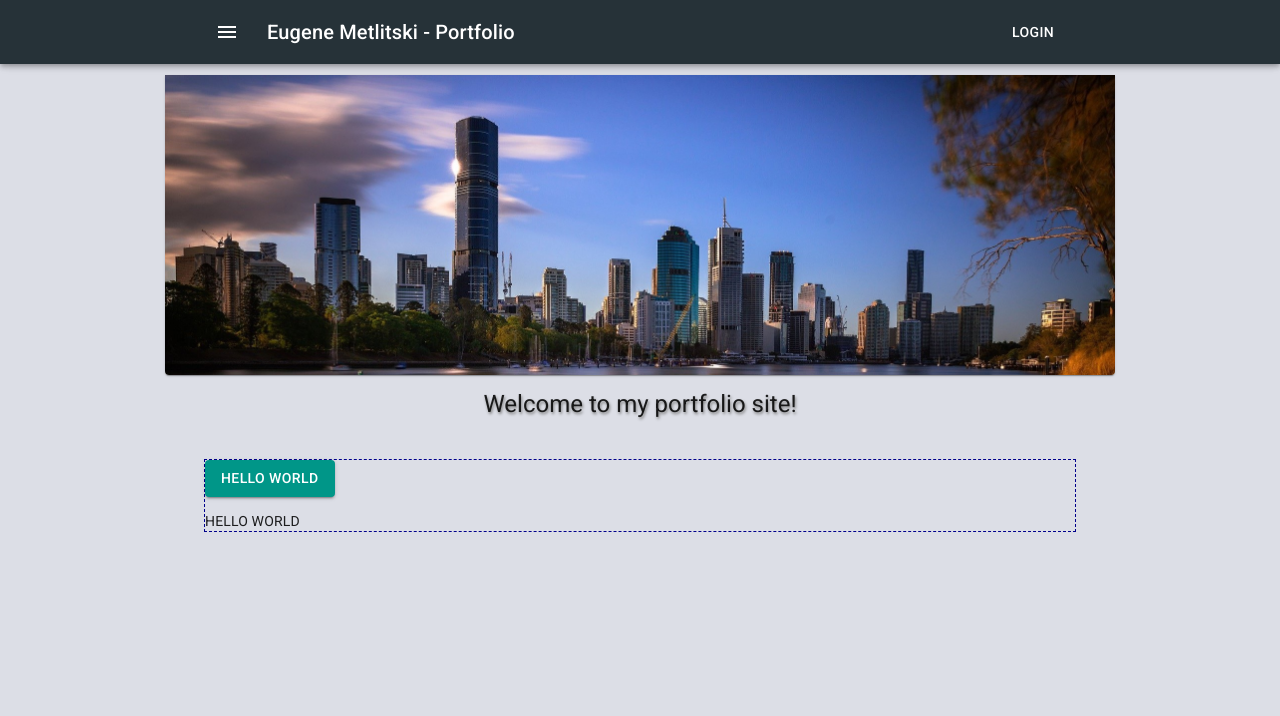
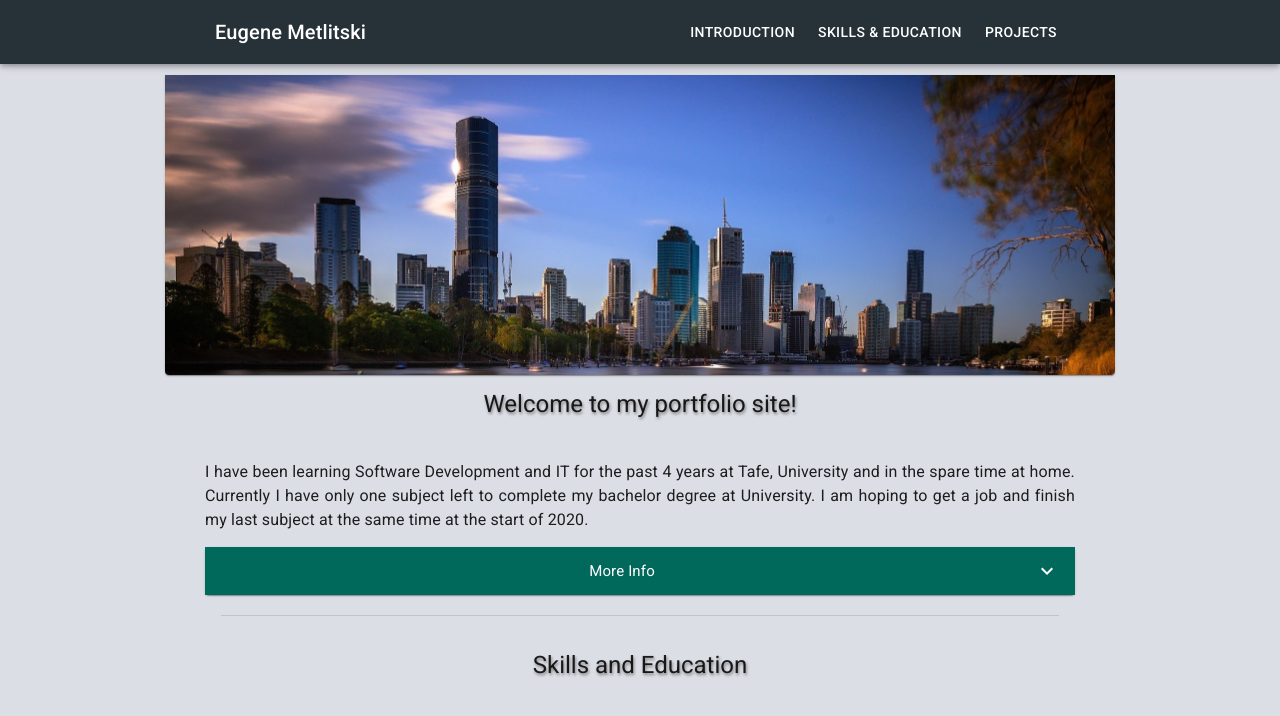
Before and after one commit to EugeneMetlitski/Portfolio-v2, a React (Create React App) app: page / in a window 1280 px wide. Shown: the top 716 px of the page. Built offline with nearby package versions, Linux system fonts and the light colour scheme.

Commit message:
Introduction Done

```diff
--- a/src/components/App.js
+++ b/src/components/App.js
@@ -5,8 +5,8 @@ import AppBar from '@material-ui/core/AppBar';
 import Toolbar from '@material-ui/core/Toolbar';
 import Typography from '@material-ui/core/Typography';
 import Button from '@material-ui/core/Button';
-import IconButton from '@material-ui/core/IconButton';
-import MenuIcon from '@material-ui/icons/Menu';
+// import IconButton from '@material-ui/core/IconButton';
+// import MenuIcon from '@material-ui/icons/Menu';
 import KeyboardArrowUpIcon from '@material-ui/icons/KeyboardArrowUp';
 import useScrollTrigger from '@material-ui/core/useScrollTrigger';
 import Slide from '@material-ui/core/Slide';
@@ -70,13 +70,15 @@ function App(props) {
       <HideOnScroll {...props}>
       <AppBar>
         <Toolbar className={classes.toolbar}>
-          <IconButton edge="start" className={classes.menuButton} color="inherit" aria-label="menu">
+          {/* <IconButton edge="start" className={classes.menuButton} color="inherit" aria-label="menu">
             <MenuIcon />
-          </IconButton>
+          </IconButton> */}
           <Typography variant="h6" className={classes.title}>
-            Eugene Metlitski - Portfolio
+            Eugene Metlitski
           </Typography>
-          <Button color="inherit" className={classes.button}>Login</Button>
+          <Button color="inherit" className={classes.button}>Introduction</Button>
+          <Button color="inherit" className={classes.button}>Skills & Education</Button>
+          <Button color="inherit" className={classes.button}>Projects</Button>
         </Toolbar>
       </AppBar>
       </HideOnScroll>
@@ -123,6 +125,7 @@ const useStyles = makeStyles(theme => ({
     // fontFamily: 'Roboto Mono, monospace',
   },
   button: {
+    marginLeft: '7px',
     // fontFamily: 'Roboto Mono, monospace',
   },
   scrollUp: {
--- a/src/components/Content.js
+++ b/src/components/Content.js
@@ -3,15 +3,21 @@ import { makeStyles } from '@material-ui/core/styles';
 import Card from '@material-ui/core/Card';
 import CardActionArea from '@material-ui/core/CardActionArea';
 import CardMedia from '@material-ui/core/CardMedia';
-import Button from '@material-ui/core/Button';
+// import Button from '@material-ui/core/Button';
 import Typography from '@material-ui/core/Typography';
 import TitleImage from './../resources/title-image.jpg';
+import Divider from '@material-ui/core/Divider';
+import ExpansionPanel from '@material-ui/core/ExpansionPanel';
+import ExpansionPanelSummary from '@material-ui/core/ExpansionPanelSummary';
+import ExpansionPanelDetails from '@material-ui/core/ExpansionPanelDetails';
+import ExpandMoreIcon from '@material-ui/icons/ExpandMore';
 
 export default function Content() {
   const classes = useStyles();
 
     return (
     <React.Fragment>
+
       <Card className={classes.card}>
         <CardActionArea>
           <CardMedia
@@ -28,20 +34,68 @@ export default function Content() {
         Welcome to my portfolio site!
       </Typography>
 
+      {/* MAIN CONTENT */}
       <div className={classes.content}>
-        <Button className={classes.button} variant="contained" color="secondary">
-          Hello World
-        </Button>
-        <p>
-          HELLO WORLD
-        </p>
+
+        {/* INTRODUCTION */}
+        <Typography variant="body1" gutterBottom>
+          I have been learning Software Development and IT for the past 4 years at
+          Tafe, University and in the spare time at home. Currently I have only one
+          subject left to complete my bachelor degree at University. I am hoping to
+          get a job and finish my last subject at the same time at the start of 2020.
+        </Typography>
+
+        {/* Expansion Pannel: Introduction */}
+        <div className={classes.expansionPanelContainer}>
+        <ExpansionPanel>
+          <ExpansionPanelSummary className={classes.expansionPanelSummary}
+            expandIcon={<ExpandMoreIcon className={classes.expansionButton} />}
+            aria-controls="panel1a-content"
+            id="panel1a-header"
+          >
+            <Typography className={classes.expansionPanelHeading}>
+              More Info
+            </Typography>
+          </ExpansionPanelSummary>
+          <ExpansionPanelDetails className={classes.expansionPanelDetails}>
+            <Typography>
+              Since discovering the world of IT 4 years ago, I've completed Certificate 3 in
+              Networking, Diploma of Software Development and almost finished Bachelor of
+              Information Technology degree with 1 subject left to complete next year. The
+              reason why I have 1 subject left to complete is because I've changed my second
+              major half way through the study from computationial science to 2 minors in
+              machine learning and datacentric computing, and this added a few subject to the
+              degree. Another reason is that during some semestors I undertook 3 subjects per
+              semester and during other semesters I undertook 4 subject per semester (Also
+              having done Diploma in Tafe gave credits for some subjects and I had to do less
+              subjects in the degree because of that).<br /><br />
+              I was born in Russia live in Australia since age 12 (I'm 31 years old now),
+              therefore I'm fluent in English language. <br /><br />
+              I enjoy developing software and writing code wether it is to make a website,
+              front-end, back-end, mobile, make video-game, or write low level c/c++ code. I'm
+              not an expert in any language yet, but have some experience with making many
+              different types of small programs.
+            </Typography>
+          </ExpansionPanelDetails>
+        </ExpansionPanel>
+        </div>
+
+        <br /><Divider variant='middle' /><br />
+
+        {/* SKILLS AND EDUCATION */}
+        <Typography className={classes.title} gutterBottom variant="h5" component="h2">
+          Skills and Education
+        </Typography>
+
+
+
       </div>
 
     </React.Fragment>
   );
 }
 
-const useStyles = makeStyles({
+const useStyles = makeStyles(theme => ({
   card: {
     maxWidth: '950px',
     borderRadius: '0 0 4px 4px',
@@ -52,10 +106,34 @@ const useStyles = makeStyles({
     textShadow: '1px 2px 3px grey',
   },
   content: {
+    textAlign: 'justify',
     margin: '40px',
-    outline: '1px dashed darkBlue',
+    // outline: '1px dashed darkBlue',
+  },
+  expansionPanelContainer: {
+    width: '100%',
+    margin: '15px 0 0 0',
+  },
+  expansionPanelSummary: {
+    background: '#00695c',
+    color: 'white',
+  },
+  expansionButton: {
+    color: 'white',
+  },
+  expansionPanelDetails: {
+    paddingTop: '20px',
+    background: '#b2dfdb',
+  },
+  expansionPanelHeading: {
+    fontSize: theme.typography.pxToRem(15),
+    fontWeight: theme.typography.fontWeightRegular,
+    fonrStyle: 'italic',
+    position: 'relative',
+    left: '50%',
+    transform: 'translate(-50%, 0)',
   },
   button: {
 
   }
-});
+}));
--- a/src/theme.js
+++ b/src/theme.js
@@ -8,7 +8,7 @@ const theme = createMuiTheme({
       main: '#263238',
     },
     secondary: {
-      main: '#009688',
+      main: '#00796b',
     },
     error: {
       main: red.A400,
```
